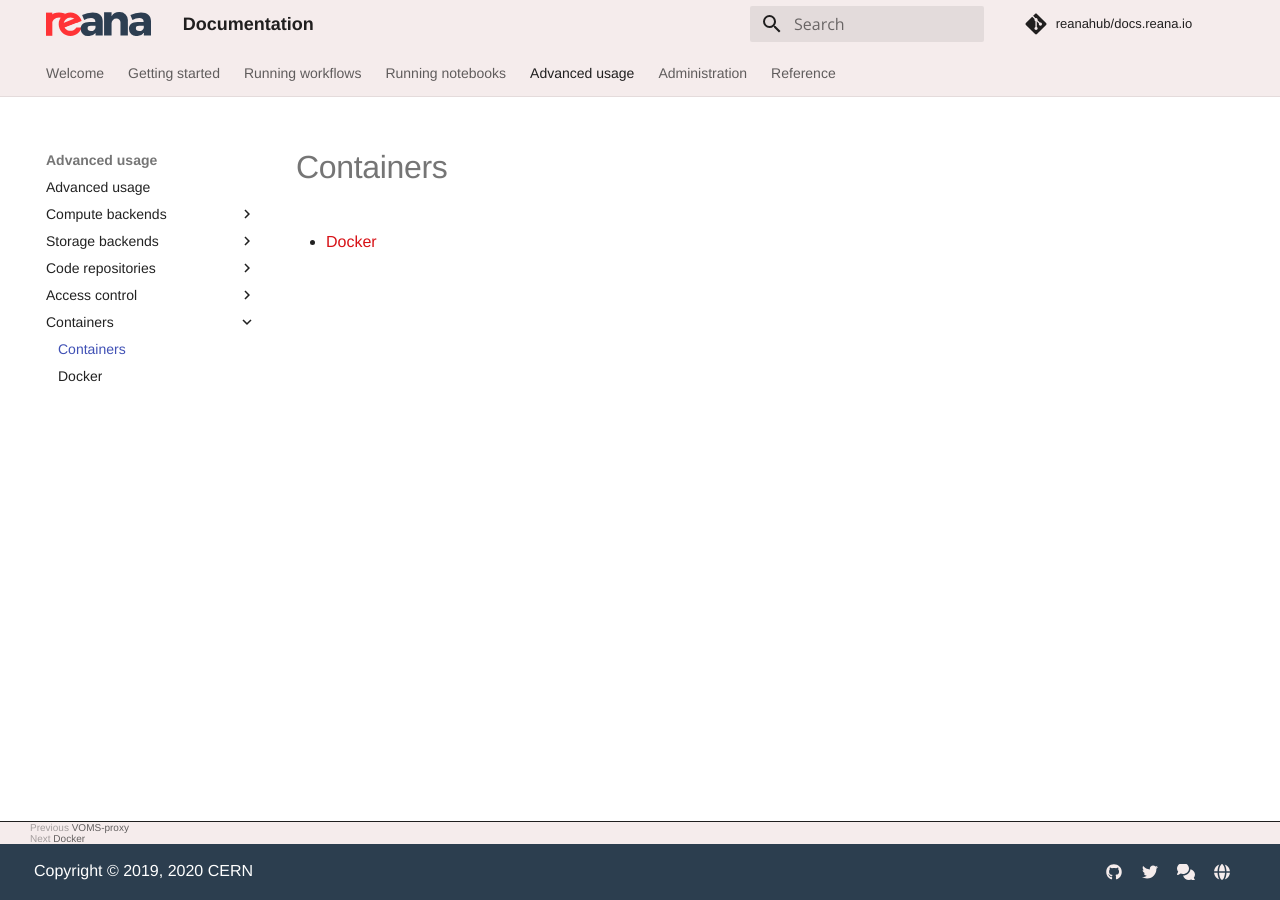
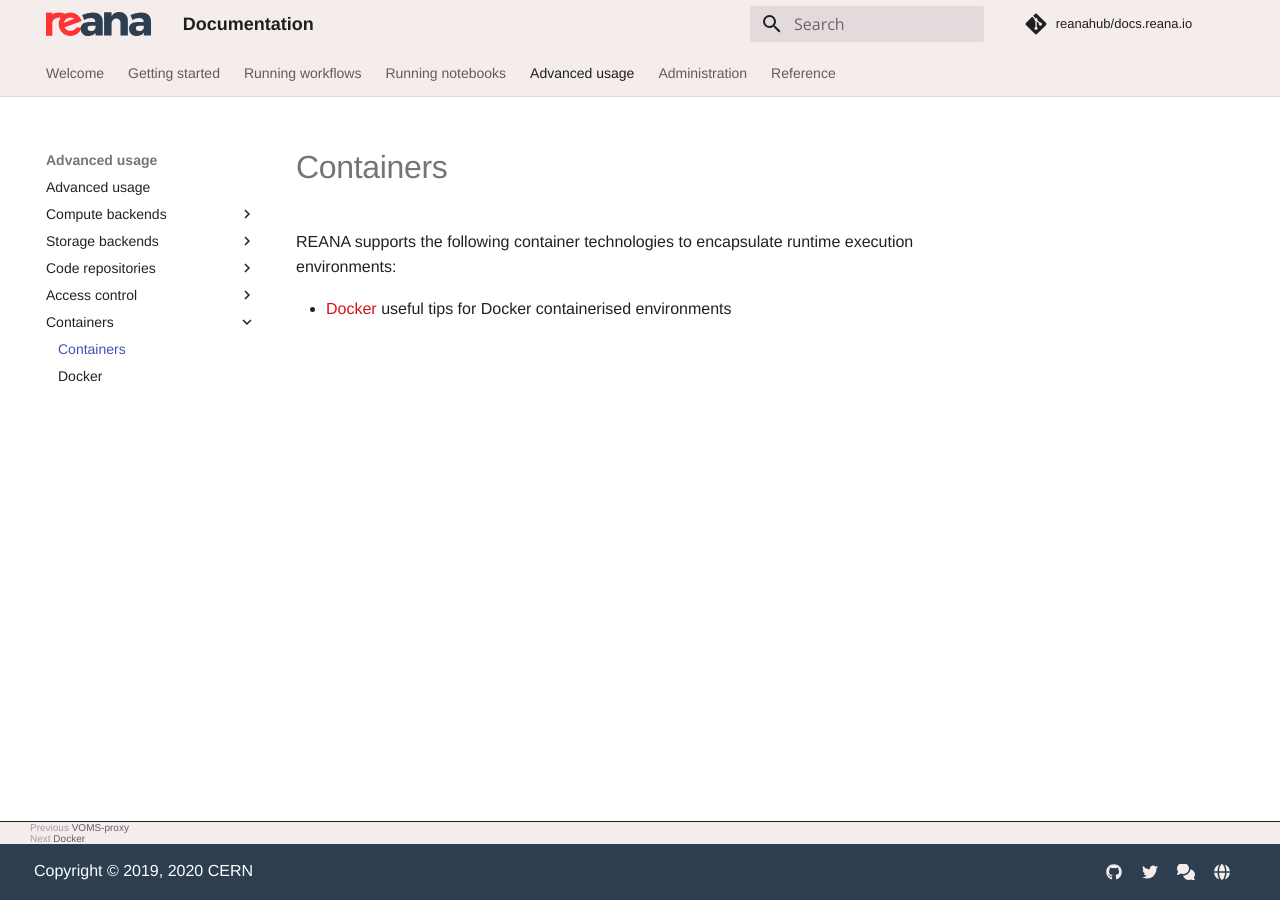
Before and after one commit to reanahub/docs.reana.io, an MkDocs documentation site: the page built from docs/advanced-usage/containers/index.md, in a window 1280 px wide. Built offline with MkDocs 1.6.1 and Material for MkDocs 9.7.7, drawn with Linux system fonts in a browser that asks for light colours; comment, search, counter and statistics services are not loaded.

Commit message:
docs: added containers entry to advanced usage index page

```diff
--- a/docs/advanced-usage/containers/index.md
+++ b/docs/advanced-usage/containers/index.md
@@ -1,3 +1,5 @@
 # Containers
 
-- [Docker](docker)
+REANA supports the following container technologies to encapsulate runtime execution environments:
+
+- [Docker](docker) useful tips for Docker containerised environments
```
Also changed, not shown: docs/advanced-usage/index.md (+4 -0 lines).
